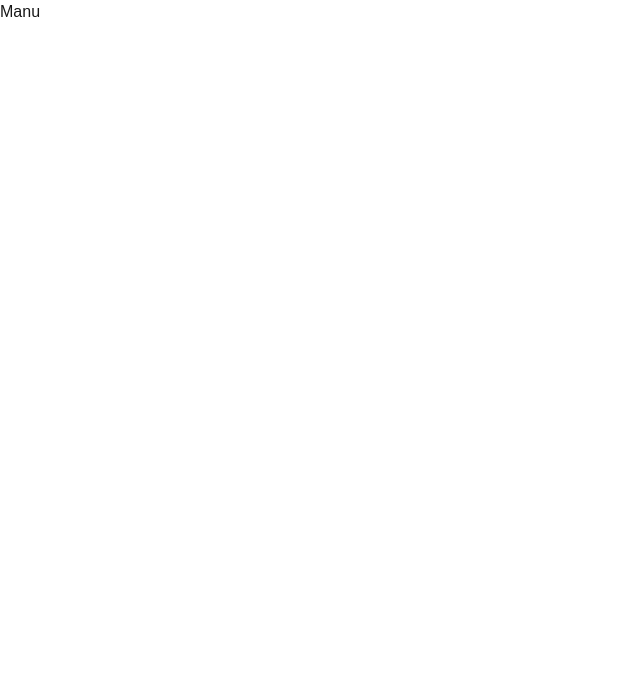
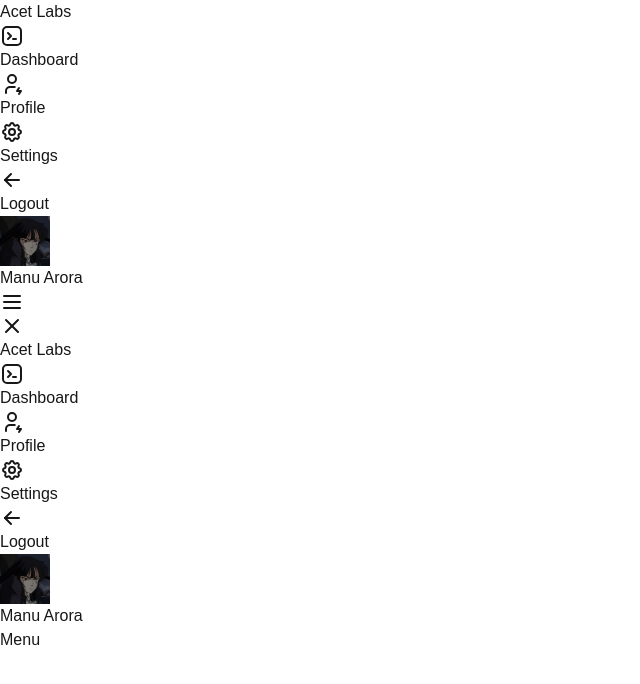
Before and after one commit to LabQuimica/laboratorio, a Next.js app: page /menu in a window 1280 px wide. Shown: the top 684 px of the page, without its empty margins (0-640 px from the left). Built offline with nearby package versions, Linux system fonts and the light colour scheme.

Commit message:
layout menu working

```diff
--- a/package.json
+++ b/package.json
@@ -10,6 +10,7 @@
     "lint": "next lint"
   },
   "dependencies": {
+    "@tabler/icons-react": "^3.26.0",
     "clsx": "^2.1.1",
     "dotenv": "^16.4.7",
     "framer-motion": "^11.14.4",
--- /dev/null
+++ b/src/app/menu/layout.tsx
@@ -0,0 +1,15 @@
+import Navigation from "@/components/layouts/navigation";
+
+function Layout({
+    children,
+}: Readonly<{
+    children: React.ReactNode;
+}>) {
+    return (
+        <>
+            <Navigation children={children} />
+        </>
+    )
+}
+
+export default Layout
--- a/src/app/menu/page.tsx
+++ b/src/app/menu/page.tsx
@@ -1,6 +1,8 @@
 
-export default function Manu() {
+function Menu() {
     return (
-        <div className="bg-slate-600">Manu</div>
+        <div>Menu</div>
     )
 }
+
+export default Menu
--- /dev/null
+++ b/src/app/menu/profile/page.tsx
@@ -0,0 +1,6 @@
+
+export default function Profile() {
+    return (
+        <div className="">profile</div>
+    )
+}
--- /dev/null
+++ b/src/components/layouts/navigation.tsx
@@ -0,0 +1,99 @@
+"use client";
+
+import React, { useState } from "react";
+import { Sidebar, SidebarBody, SidebarLink } from "@/components/ui/sidebar";
+import { IconArrowLeft, IconBrandTabler, IconSettings, IconUserBolt } from "@tabler/icons-react";
+import Link from "next/link";
+import Image from "next/image";
+import { cn } from "@/lib/utils";
+import profile from "../../../public/images/profile.jpeg";
+
+export default function Navigation({
+    children,
+}: Readonly<{
+    children: React.ReactNode;
+}>) {
+    const links = [
+        {
+            label: "Dashboard",
+            href: "/menu/dashboard",
+            icon: (
+                <IconBrandTabler className="text-neutral-700 dark:text-neutral-200 h-5 w-5 flex-shrink-0" />
+            ),
+        },
+        {
+            label: "Profile",
+            href: "/menu/profile",
+            icon: (
+                <IconUserBolt className="text-neutral-700 dark:text-neutral-200 h-5 w-5 flex-shrink-0" />
+            ),
+        },
+        {
+            label: "Settings",
+            href: "/settings",
+            icon: (
+                <IconSettings className="text-neutral-700 dark:text-neutral-200 h-5 w-5 flex-shrink-0" />
+            ),
+        },
+        {
+            label: "Logout",
+            href: "/logout",
+            icon: (
+                <IconArrowLeft className="text-neutral-700 dark:text-neutral-200 h-5 w-5 flex-shrink-0" />
+            ),
+        },
+    ];
+
+    const [open, setOpen] = useState(true);
+
+    return (
+        <div className={cn("flex h-screen w-screen overflow-hidden")}>
+            <Sidebar open={open} setOpen={setOpen} animate={true}>
+                <SidebarBody className="justify-between gap-10">
+                    <div className="flex flex-col flex-1 overflow-y-auto overflow-x-hidden">
+                        <Logo />
+                        <div className="mt-8 flex flex-col gap-2">
+                            {links.map((link, idx) => (
+                                <SidebarLink key={idx} link={link} />
+                            ))}
+                        </div>
+                    </div>
+                    <div>
+                        <SidebarLink
+                            link={{
+                                label: "Manu Arora",
+                                href: "#",
+                                icon: (
+                                    <Image
+                                        src={profile}
+                                        className="h-7 w-7 flex-shrink-0 rounded-full"
+                                        width={50}
+                                        height={50}
+                                        alt="Avatar"
+                                    />
+                                ),
+                            }}
+                        />
+                    </div>
+                </SidebarBody>
+            </Sidebar>
+            <main className="flex-1 overflow-auto dark:bg-neutral-900">
+                {children}
+            </main>
+        </div>
+    );
+}
+
+export const Logo = () => {
+    return (
+        <Link
+            href="/"
+            className="font-normal flex space-x-2 items-center text-sm text-black py-1 relative z-20"
+        >
+            <div className="h-5 w-6 bg-black dark:bg-white rounded-br-lg rounded-tr-sm rounded-tl-lg rounded-bl-sm flex-shrink-0" />
+            <span className="font-medium text-black dark:text-white whitespace-pre">
+                Acet Labs
+            </span>
+        </Link>
+    );
+};
--- /dev/null
+++ b/src/components/ui/sidebar.tsx
@@ -0,0 +1,194 @@
+"use client";
+import { cn } from "@/lib/utils";
+import Link, { LinkProps } from "next/link";
+import React, { useState, createContext, useContext } from "react";
+import { AnimatePresence, motion } from "framer-motion";
+import { IconMenu2, IconX } from "@tabler/icons-react";
+
+interface Links {
+    label: string;
+    href: string;
+    icon: React.JSX.Element | React.ReactNode;
+}
+
+interface SidebarContextProps {
+    open: boolean;
+    setOpen: React.Dispatch<React.SetStateAction<boolean>>;
+    animate: boolean;
+}
+
+const SidebarContext = createContext<SidebarContextProps | undefined>(
+    undefined
+);
+
+export const useSidebar = () => {
+    const context = useContext(SidebarContext);
+    if (!context) {
+        throw new Error("useSidebar must be used within a SidebarProvider");
+    }
+    return context;
+};
+
+export const SidebarProvider = ({
+    children,
+    open: openProp,
+    setOpen: setOpenProp,
+    animate = true,
+}: {
+    children: React.ReactNode;
+    open?: boolean;
+    setOpen?: React.Dispatch<React.SetStateAction<boolean>>;
+    animate?: boolean;
+}) => {
+    const [openState, setOpenState] = useState(false);
+
+    const open = openProp !== undefined ? openProp : openState;
+    const setOpen = setOpenProp !== undefined ? setOpenProp : setOpenState;
+
+    return (
+        <SidebarContext.Provider value={{ open, setOpen, animate: animate }}>
+            {children}
+        </SidebarContext.Provider>
+    );
+};
+export const Sidebar = ({
+    children,
+    open,
+    setOpen,
+    animate,
+    className, // Acepta className como prop
+}: {
+    children: React.ReactNode;
+    open?: boolean;
+    setOpen?: React.Dispatch<React.SetStateAction<boolean>>;
+    animate?: boolean;
+    className?: string; // Define className como opcional
+}) => {
+    return (
+        <div >
+            <SidebarProvider open={open} setOpen={setOpen} animate={animate}>
+                {children}
+            </SidebarProvider>
+        </div>
+    );
+};
+
+
+export const SidebarBody = (props: React.ComponentProps<typeof motion.div>) => {
+    return (
+        <>
+            <DesktopSidebar {...props} />
+            <MobileSidebar {...(props as React.ComponentProps<"div">)} />
+        </>
+    );
+};
+
+export const DesktopSidebar = ({
+    className,
+    children,
+    ...props
+}: React.ComponentProps<typeof motion.div>) => {
+    const { open, setOpen, animate } = useSidebar();
+    return (
+        <>
+            <motion.div
+                className={cn(
+                    "h-full px-4 py-4 hidden  md:flex md:flex-col bg-neutral-100 dark:bg-neutral-800 w-[200px] flex-shrink-0",
+                    className
+                )}
+                animate={{
+                    width: animate ? (open ? "200px" : "60px") : "200px",
+                }}
+                onMouseEnter={() => setOpen(true)}
+                onMouseLeave={() => setOpen(false)}
+                {...props}
+            >
+                {children}
+            </motion.div>
+        </>
+    );
+};
+
+export const MobileSidebar = ({
+    className,
+    children,
+    ...props
+}: React.ComponentProps<"div">) => {
+    const { open, setOpen } = useSidebar();
+    return (
+        <>
+            <div
+                className={cn(
+                    "h-10 px-4 py-4 flex flex-row md:hidden  items-center justify-between bg-neutral-100 dark:bg-neutral-800 w-full"
+                )}
+                {...props}
+            >
+                <div className="flex justify-end z-20 w-full">
+                    <IconMenu2
+                        className="text-neutral-800 dark:text-neutral-200"
+                        onClick={() => setOpen(!open)}
+                    />
+                </div>
+                <AnimatePresence>
+                    {open && (
+                        <motion.div
+                            initial={{ x: "-100%", opacity: 0 }}
+                            animate={{ x: 0, opacity: 1 }}
+                            exit={{ x: "-100%", opacity: 0 }}
+                            transition={{
+                                duration: 0.3,
+                                ease: "easeInOut",
+                            }}
+                            className={cn(
+                                "fixed h-full w-full inset-0 bg-white dark:bg-neutral-900 p-10 z-[100] flex flex-col justify-between",
+                                className
+                            )}
+                        >
+                            <div
+                                className="absolute right-10 top-10 z-50 text-neutral-800 dark:text-neutral-200"
+                                onClick={() => setOpen(!open)}
+                            >
+                                <IconX />
+                            </div>
+                            {children}
+                        </motion.div>
+                    )}
+                </AnimatePresence>
+            </div>
+        </>
+    );
+};
+
+export const SidebarLink = ({
+    link,
+    className,
+    ...props
+}: {
+    link: Links;
+    className?: string;
+    props?: LinkProps;
+}) => {
+    const { open, animate } = useSidebar();
+    return (
+        <Link
+            href={link.href}
+            className={cn(
+                "flex items-center justify-start gap-2  group/sidebar py-2",
+                className
+            )}
+            {...props}
+        >
+            {link.icon}
+
+            <motion.span
+                animate={{
+                    display: animate ? (open ? "inline-block" : "none") : "inline-block",
+                    opacity: animate ? (open ? 1 : 0) : 1,
+                }}
+                className="text-neutral-700 dark:text-neutral-200 text-sm group-hover/sidebar:translate-x-1 transition duration-150 whitespace-pre inline-block !p-0 !m-0"
+            >
+                {link.label}
+            </motion.span>
+        </Link>
+    );
+};
--- /dev/null
+++ b/src/lib/utils.ts
@@ -0,0 +1,6 @@
+import { ClassValue, clsx } from "clsx";
+import { twMerge } from "tailwind-merge";
+
+export function cn(...inputs: ClassValue[]) {
+    return twMerge(clsx(inputs));
+}
```
Also changed, not shown: src/app/menu/dashboard/page.tsx (added, +8 -0 lines), public/images/profile.jpeg (added), 1 other file (tests, documents, lock files or other folders).
